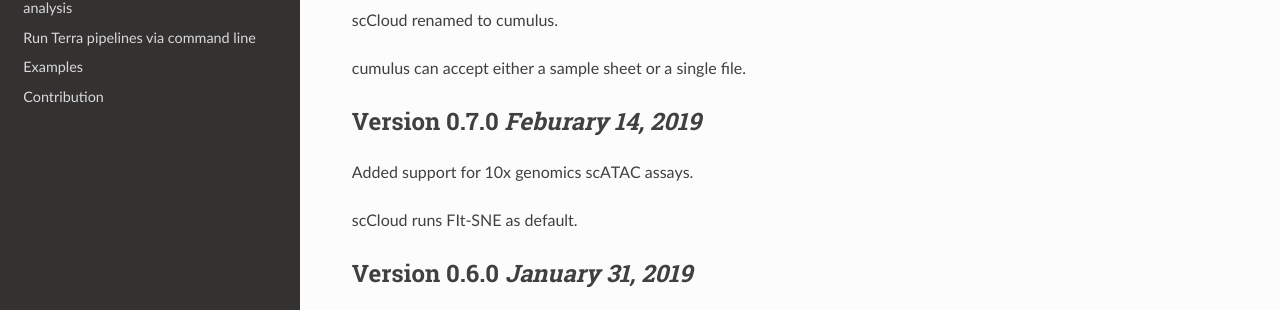
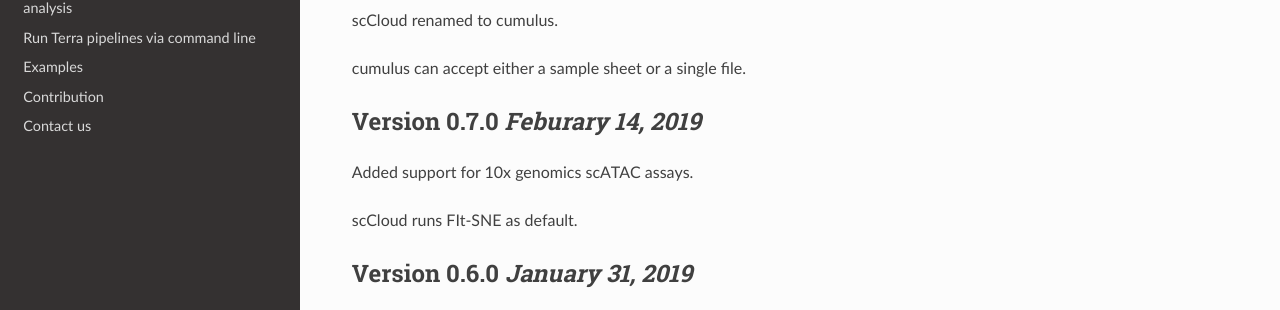
Before and after one commit to lilab-bcb/cumulus, a Sphinx documentation site: the page built from docs/index.rst, in a window 1280 px wide. Shown: the part 409-719 px from the top of the page. Built offline with Sphinx 7.4.7 and the Read the Docs theme 2.0.0, drawn with Linux system fonts in a browser that asks for light colours.

Commit message:
Added contact.rst to docs

```diff
--- /dev/null
+++ b/docs/contact.rst
@@ -0,0 +1,4 @@
+Contact us
+----------
+
+If you have any questions related to Cumulus, please feel free to contact us via `Cumulus Support Google Group <cumulus-support@googlegroups.com>`_.
--- a/docs/index.rst
+++ b/docs/index.rst
@@ -17,3 +17,4 @@
    command_line
    examples/index
    contribution
+   contact
```
